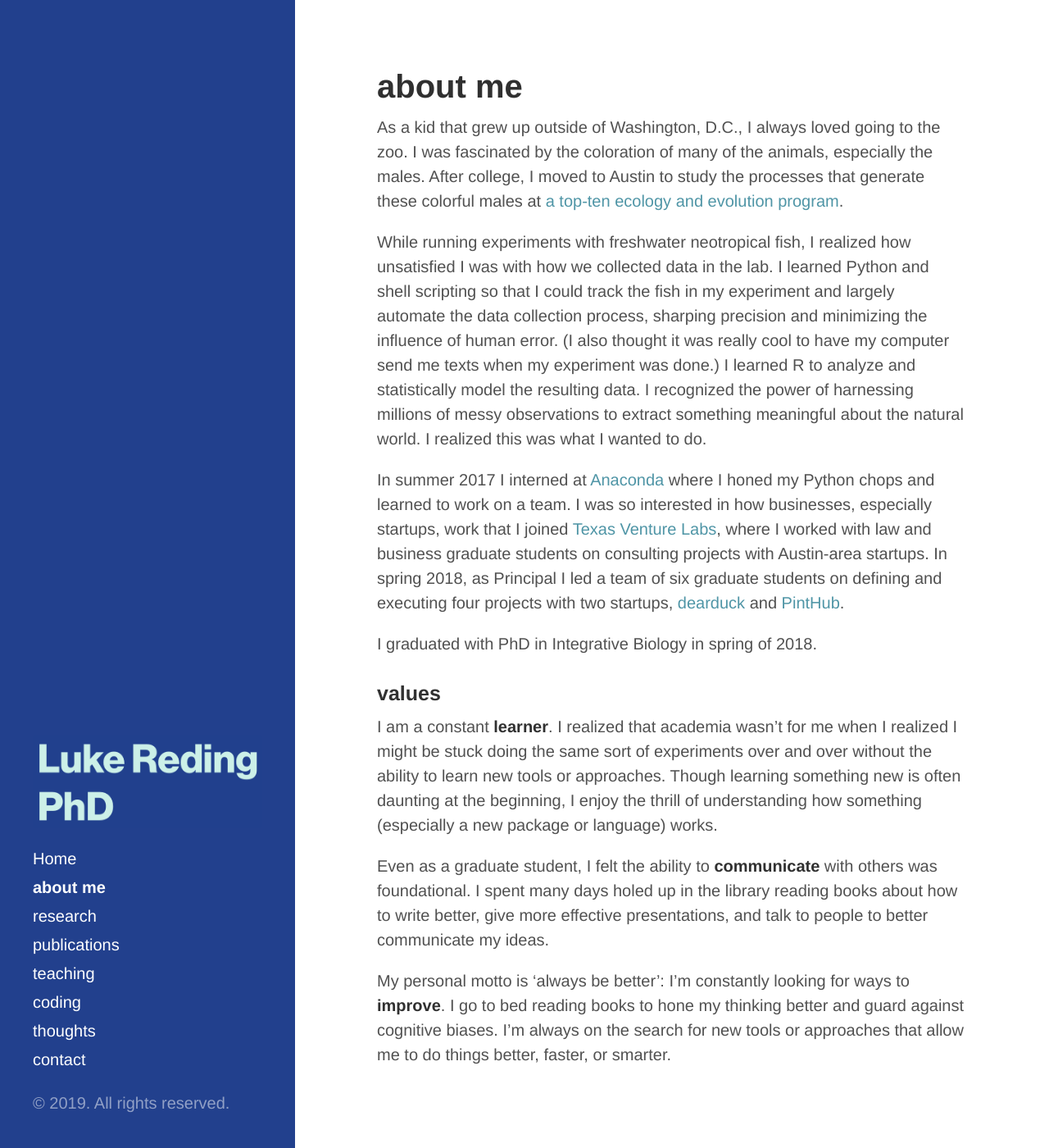
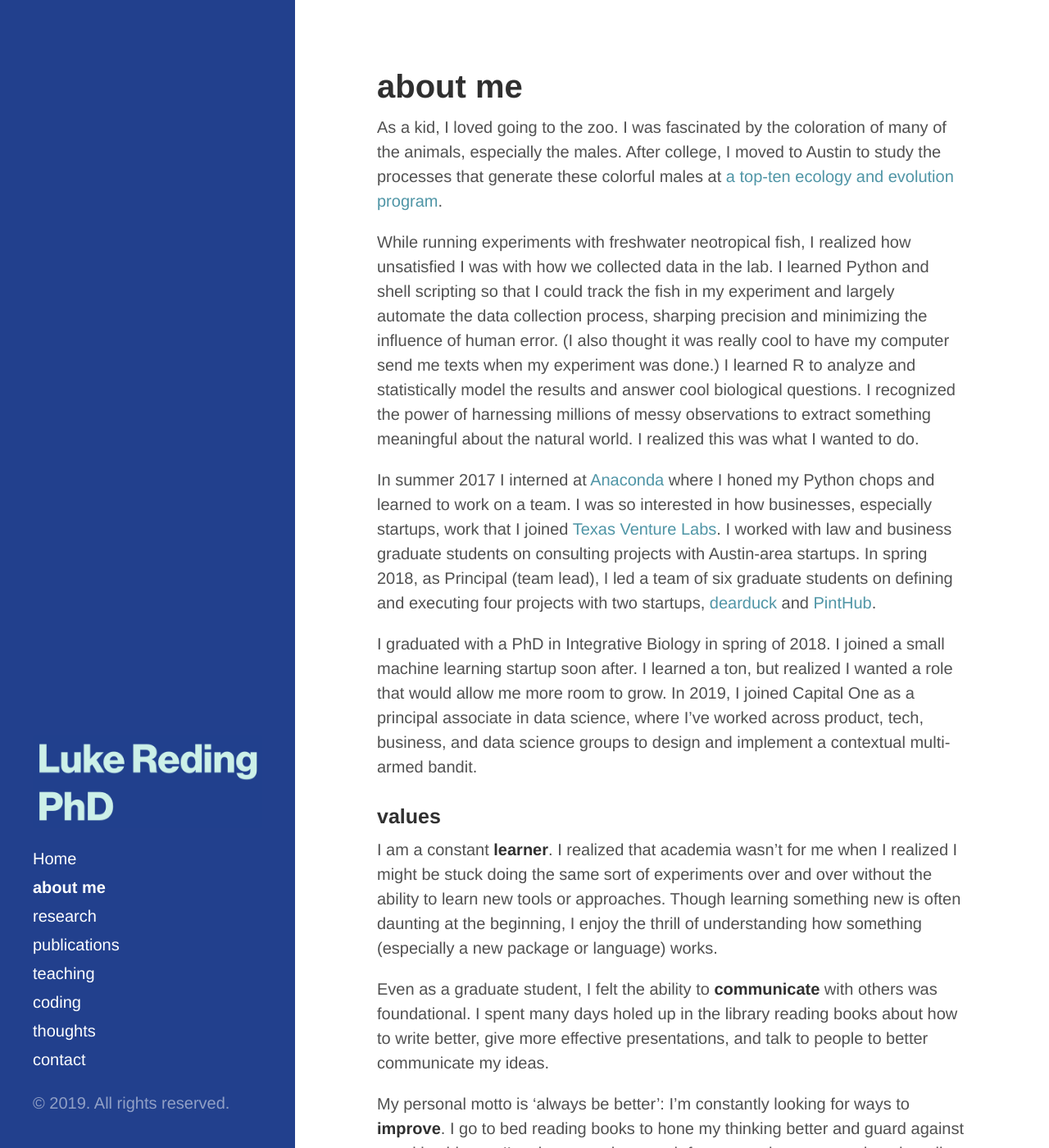
Before and after one commit to lukereding/lukereding.github.io, a Jekyll site: the page built from 2000-01-01-about.md, in a window 1280 px wide and 1400 px high. Shown: the whole window at 82% size. Built offline with Jekyll 4.4.1, drawn with Linux system fonts in a browser that asks for light colours.

Commit message:
Update about

```diff
--- a/2000-01-01-about.md
+++ b/2000-01-01-about.md
@@ -4,13 +4,13 @@
 ---
 
 
-As a kid that grew up outside of Washington, D.C., I always loved going to the zoo. I was fascinated by the coloration of many of the animals, especially the males. After college, I moved to Austin to study the processes that generate these colorful males at [a top-ten ecology and evolution program](https://cns.utexas.edu/eeb-graduate-program).
+As a kid,  I loved going to the zoo. I was fascinated by the coloration of many of the animals, especially the males. After college, I moved to Austin to study the processes that generate these colorful males at [a top-ten ecology and evolution program](https://cns.utexas.edu/eeb-graduate-program).
 
-While running experiments with freshwater neotropical fish, I realized how unsatisfied I was with how we collected data in the lab. I learned Python and shell scripting so that I could track the fish in my experiment and largely automate the data collection process, sharping precision and minimizing the influence of human error. (I also thought it was really cool to have my computer send me texts when my experiment was done.) I learned R to analyze and statistically model the resulting data. I recognized the power of harnessing millions of messy observations to extract something meaningful about the natural world. I realized this was what I wanted to do.
+While running experiments with freshwater neotropical fish, I realized how unsatisfied I was with how we collected data in the lab. I learned Python and shell scripting so that I could track the fish in my experiment and largely automate the data collection process, sharping precision and minimizing the influence of human error. (I also thought it was really cool to have my computer send me texts when my experiment was done.) I learned R to analyze and statistically model the results and answer cool biological questions. I recognized the power of harnessing millions of messy observations to extract something meaningful about the natural world. I realized this was what I wanted to do.
 
-In summer 2017 I interned at [Anaconda](https://www.anaconda.com/) where I honed my Python chops and learned to work on a team. I was so interested in how businesses, especially startups, work that I joined [Texas Venture Labs](https://www.mccombs.utexas.edu/Centers/Texas-Venture-Labs), where I worked with law and business graduate students on consulting projects with Austin-area startups. In spring 2018, as Principal I led a team of six graduate students on defining and executing four projects with two startups, [dearduck](http://www.dearduck.com/) and [PintHub](http://www.pinthub.com/).
+In summer 2017 I interned at [Anaconda](https://www.anaconda.com/) where I honed my Python chops and learned to work on a team. I was so interested in how businesses, especially startups, work that I joined [Texas Venture Labs](https://www.mccombs.utexas.edu/Centers/Texas-Venture-Labs). I worked with law and business graduate students on consulting projects with Austin-area startups. In spring 2018, as Principal (team lead), I led a team of six graduate students on defining and executing four projects with two startups, [dearduck](http://www.dearduck.com/) and [PintHub](http://www.pinthub.com/).
 
-I graduated with PhD in Integrative Biology in spring of 2018.
+I graduated with a PhD in Integrative Biology in spring of 2018. I joined a small machine learning startup soon after. I learned a ton, but realized I wanted a role that would allow me more room to grow. In 2019, I joined Capital One as a principal associate in data science, where I've worked across product, tech, business, and data science groups to design and implement a contextual multi-armed bandit.
 
 ### values
 
```
